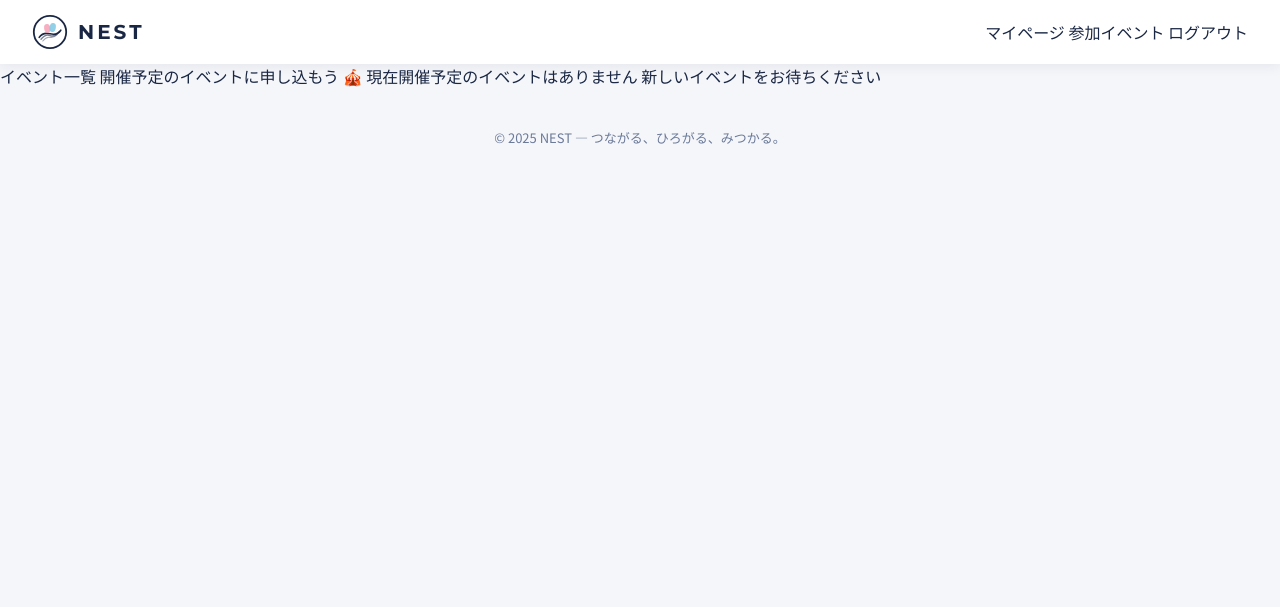
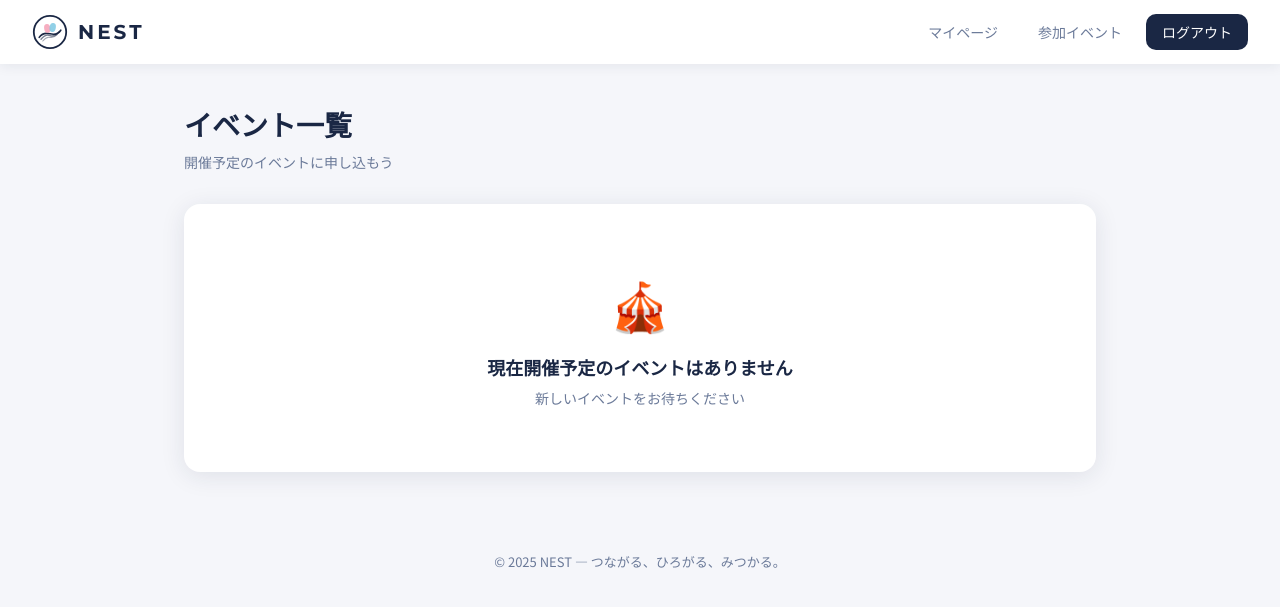
Before and after one commit to guangxijindao-creator/nest.flask, a Flask app: template templates/events.html in a window 1280 px wide. Shown: the top 607 px of the page. Run offline with Flask 3, Linux system fonts and the light colour scheme; the template is opened without the code that fills it, so the values that code supplies are empty; some libraries are stand-ins or nearby versions.

Commit message:
Update events.html

```diff
--- a/templates/events.html
+++ b/templates/events.html
@@ -1,20 +1,52 @@
-{% extends "base.html" %} {% block title %}| イベント一覧{% endblock %} {% block nav_links %} マイページ 参加イベント ログアウト {% endblock %} {% block content %}
-イベント一覧
-開催予定のイベントに申し込もう
+{% extends "base.html" %}
+{% block title %}| イベント一覧{% endblock %}
+
+{% block nav_links %}
+<a href="/mypage" class="nav-link">マイページ</a>
+<a href="/my_events" class="nav-link">参加イベント</a>
+<a href="/logout" class="nav-link primary">ログアウト</a>
+{% endblock %}
+
+{% block content %}
+<div class="container">
+    <div style="margin-bottom:32px;">
+        <div class="page-title">イベント一覧</div>
+        <div class="page-subtitle">開催予定のイベントに申し込もう</div>
+    </div>
+
     {% if events %}
+    <div style="display:grid;gap:20px;">
         {% for event in events %}
-イベント
-{{ event["title"] }}
-🗓 締切：{{ event["deadline"] }}
-👥 定員：{{ event["max_participants"] }}名
+        <div class="card" style="display:grid;grid-template-columns:1fr auto;gap:24px;align-items:center;">
+            <div>
+                <div style="display:flex;align-items:center;gap:10px;margin-bottom:10px;">
+                    <span class="badge badge-pink">イベント</span>
+                </div>
+                <div style="font-size:20px;font-weight:700;color:var(--navy);margin-bottom:10px;">{{ event["title"] }}</div>
+                <div style="display:flex;flex-wrap:wrap;gap:16px;font-size:13px;color:var(--text-light);">
+                    <span>🗓 締切：{{ event["deadline"] }}</span>
+                    <span>👥 定員：{{ event["max_participants"] }}名</span>
                     {% if event["pdf_link"] %}
-📄 詳細PDF
+                    <a href="{{ event['pdf_link'] }}" target="_blank" style="color:var(--purple);text-decoration:none;font-weight:500;">📄 詳細PDF</a>
                     {% endif %}
-参加する
+                </div>
+            </div>
+            <div>
+                <form action="/join_event" method="post">
+                    <input type="hidden" name="csrf_token" value="{{ csrf_token() }}">
+                    <input type="hidden" name="event_id" value="{{ event['id'] }}">
+                    <button type="submit" class="btn btn-primary">参加する</button>
+                </form>
+            </div>
+        </div>
         {% endfor %}
+    </div>
     {% else %}
-🎪
-現在開催予定のイベントはありません
-新しいイベントをお待ちください
+    <div class="card" style="text-align:center;padding:64px 24px;">
+        <div style="font-size:48px;margin-bottom:16px;">🎪</div>
+        <div style="font-size:18px;font-weight:700;color:var(--navy);margin-bottom:8px;">現在開催予定のイベントはありません</div>
+        <div style="color:var(--text-light);font-size:14px;">新しいイベントをお待ちください</div>
+    </div>
     {% endif %}
+</div>
 {% endblock %}
```
Lines whose indentation alone changed are shown as unchanged.
